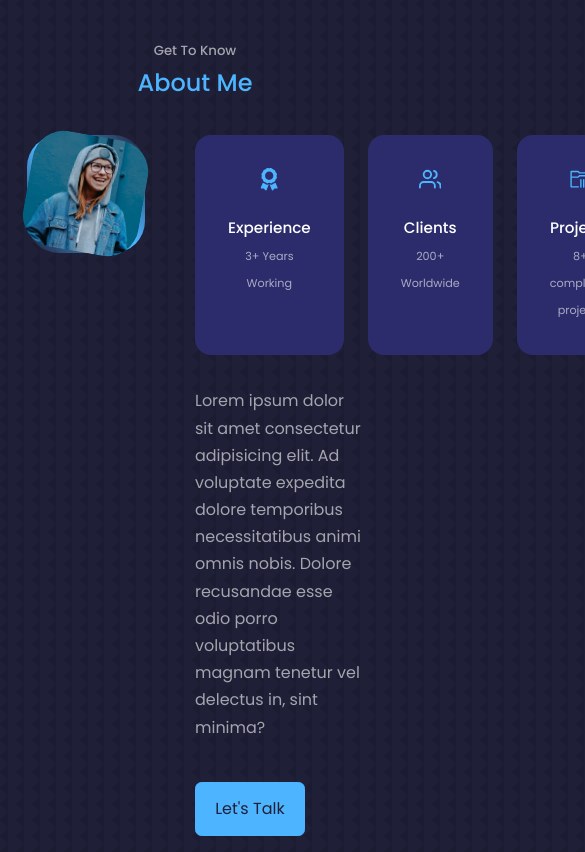
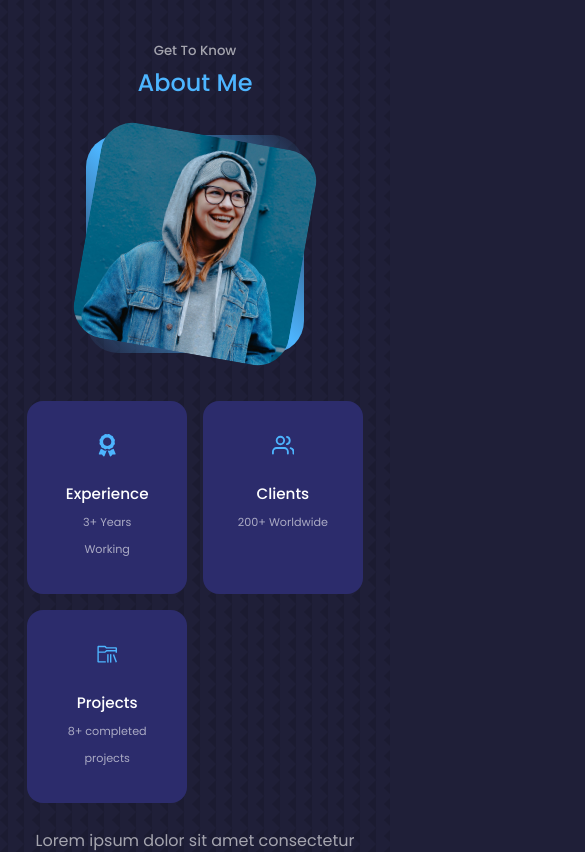
Before and after one commit to mpmabeyrathne/React-Portfolio, a React (Create React App) app: page / in a window 390 px wide. Shown: the part 900-1752 px from the top of the page, 585 px wide, since content can reach past the window. Built offline with nearby package versions, Linux system fonts and the light colour scheme.

Commit message:
About section completed

```diff
--- a/src/components/about/about.css
+++ b/src/components/about/about.css
@@ -69,3 +69,42 @@
   margin: 2rem 0 2.6rem;
   color: var(--color-light);
 }
+
+/* ================= MEDIA QUERIES (MEDIAM DEVICES) ===================== */
+
+@media screen and (max-width: 1024px) {
+  .about_container {
+    grid-template-columns: 1fr;
+    gap: 0;
+  }
+
+  .about_me {
+    width: 50%;
+    margin: 2rem auto 4rem;
+  }
+
+  .about_content p {
+    margin: 1rem 0 1.5rem;
+  }
+}
+
+/* ================= MEDIA QUERIES (MEDIAM DEVICES) ===================== */
+
+@media screen and (max-width: 600px) {
+  .about_me {
+    width: 65%;
+    margin: 0 auto 3rem;
+  }
+  .about_cards {
+    grid-template-columns: 1fr 1fr;
+    gap: 1rem;
+  }
+
+  .about_content {
+    text-align: center;
+  }
+
+  .about_content p {
+    margin: 1.5rem 0;
+  }
+}
```
